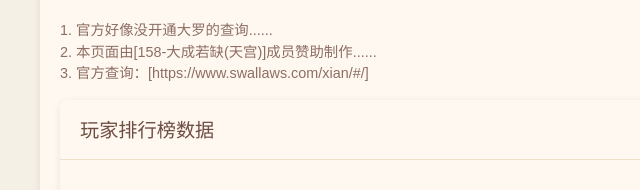
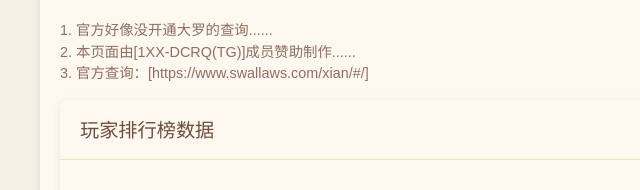
Before and after one commit to qiaoyueshiliu/more-tools, a plain HTML site: page yinianxiaoyao/player-ranking.html in a window 1280 px wide. Shown: the part 299-489 px from the top of the page, 0-640 px from the left. Drawn offline with Linux system fonts and the light colour scheme.

Commit message:
2025-11-3 11:46:07 优化赞助信息

```diff
--- a/yinianxiaoyao/player-ranking.html
+++ b/yinianxiaoyao/player-ranking.html
@@ -479,7 +479,7 @@
 
             <div class="hint">
                 1. 官方好像没开通大罗的查询......<br>
-                2. 本页面由[158-大成若缺(天宫)]成员赞助制作......<br>
+                2. 本页面由[1XX-DCRQ(TG)]成员赞助制作......<br>
                 3. 官方查询：[https://www.swallaws.com/xian/#/]
             </div>
         </div>
```
